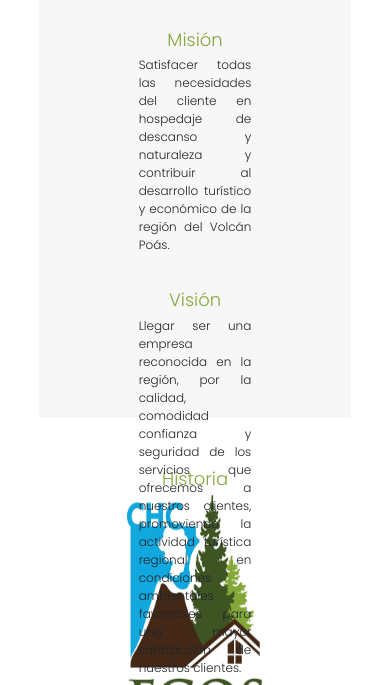
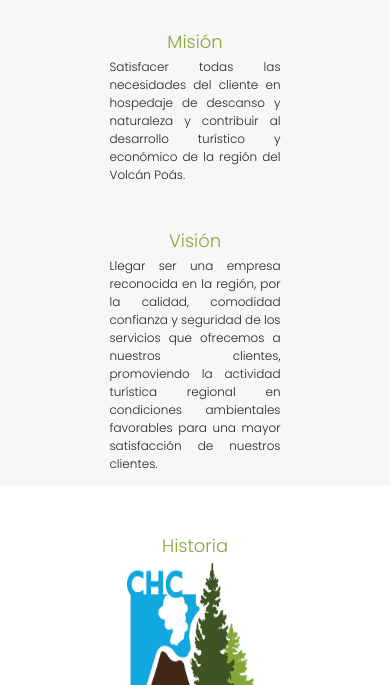
Before and after one commit to GaryBV11/TCU, a plain HTML site: page nosotros.html in a window 390 px wide. Shown: the part 421-1106 px from the top of the page. Drawn offline with nearby package versions, Linux system fonts and the light colour scheme.

Commit message:
Ajuste texto, error se salia del contenedor

```diff
--- a/src/css/nosotros.css
+++ b/src/css/nosotros.css
@@ -33,14 +33,15 @@ h3 {
 }
 
 #parte2 {
-    height: 35rem;
     background-color: rgb(247, 247, 247);
     display: flex;
     flex-direction: row;
+    /*
     padding-top: 2%;
     padding-left: 5%;
     padding-right: 5%;
     margin: 0 10%;
+    */
 }
 
 #parte2 .contenido{
@@ -197,6 +198,11 @@ border-radius: 5px;
     width:80% ;
     left: 10% !important;
     }
+
+    #parte2 .contenido{
+      display: flex;
+      flex-direction: column;
+  }
 }
 
 @media (max-width: 800px) {
```
